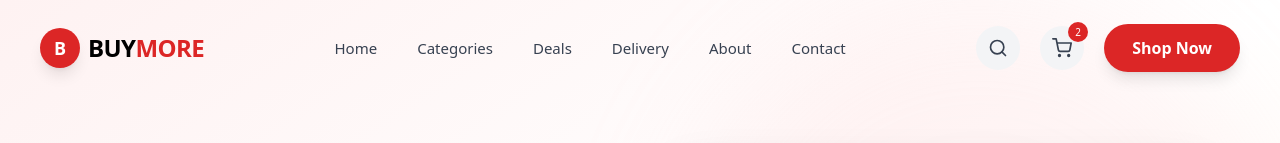
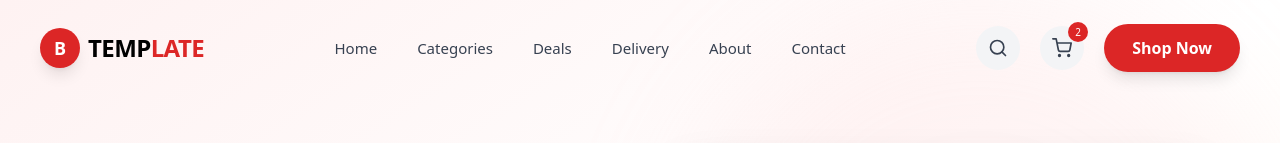
Before and after one commit to DREAMTECH100/BUYMORE, a React (Vite) app: page / in a window 1280 px wide. Shown: the top 143 px of the page. Built offline with nearby package versions, Linux system fonts and the light colour scheme.

Commit message:
footer and navbar updated

```diff
--- a/src/components/Footer.jsx
+++ b/src/components/Footer.jsx
@@ -8,7 +8,7 @@ export default function Footer() {
 
         <div>
           <h3 className="text-xl tracking-[0.3em] mb-6">
-            BUYMORE
+            TEMPLATE
           </h3>
           <p className="text-gray-400 text-sm">
             Luxury fragrance house redefining modern elegance and bold identity.
@@ -54,7 +54,7 @@ export default function Footer() {
       </div>
 
       <div className="text-center text-gray-500 text-xs mt-16">
-        © 2026 Buymore. All rights reserved.
+        © 2026 Template. All rights reserved.
       </div>
 
     </footer>
--- a/src/components/Navbar.jsx
+++ b/src/components/Navbar.jsx
@@ -54,7 +54,7 @@ export default function Navbar() {
             </div>
 
             <h1 className="text-xl sm:text-2xl font-black tracking-tight">
-              BUY<span className="text-red-600">MORE</span>
+              TEMP<span className="text-red-600">LATE</span>
             </h1>
           </motion.div>
 
@@ -160,7 +160,7 @@ export default function Navbar() {
             >
               <div className="flex items-center justify-between p-6 border-b">
                 <h1 className="text-2xl font-black">
-                  BUY<span className="text-red-600">MORE</span>
+                  TEMP<span className="text-red-600">LATE</span>
                 </h1>
 
                 <FiX
```
